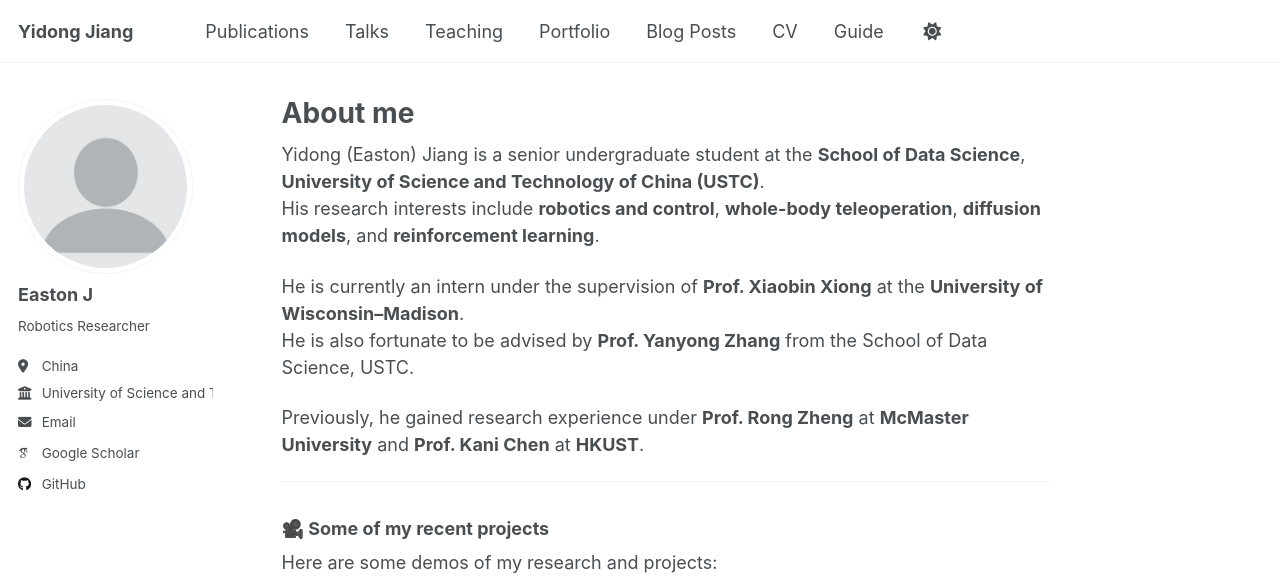
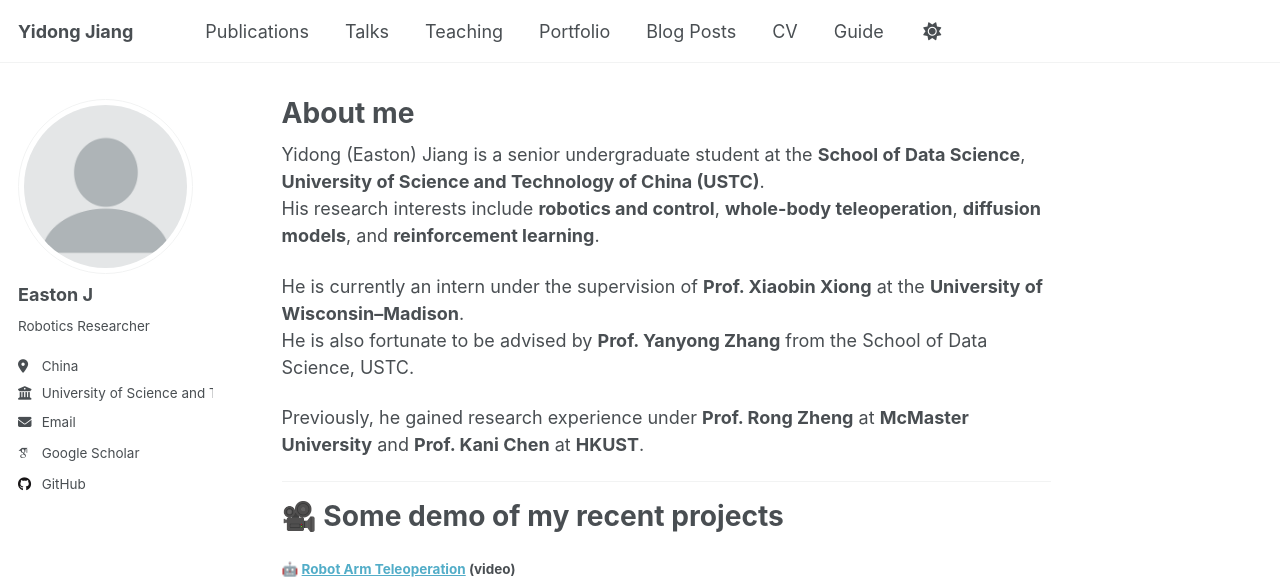
Before and after one commit to 1EastonJ/1eastonj, a Jekyll site: the page built from _pages/about.md, in a window 1280 px wide and 900 px high, cut to the strip 0-580 px from the top of the window. Built offline with Jekyll 4.4.1, drawn with Linux system fonts in a browser that asks for light colours; some web fonts are replaced; a script that is not in the unit is left out.

Commit message:
Update about.md

```diff
--- a/_pages/about.md
+++ b/_pages/about.md
@@ -18,10 +18,8 @@ Previously, he gained research experience under **Prof. Rong Zheng** at **McMast
 
 ---
 
-### 🎥 Some of my recent projects
-
-Here are some demos of my research and projects:
-
+🎥 Some demo of my recent projects
+======
 #### 🤖 [Robot Arm Teleoperation](https://github.com/1EastonJ/vive_piper) (video)
 <video width="480" height="270" controls>
   <source src="files/piper_teleop.mp4"
```
